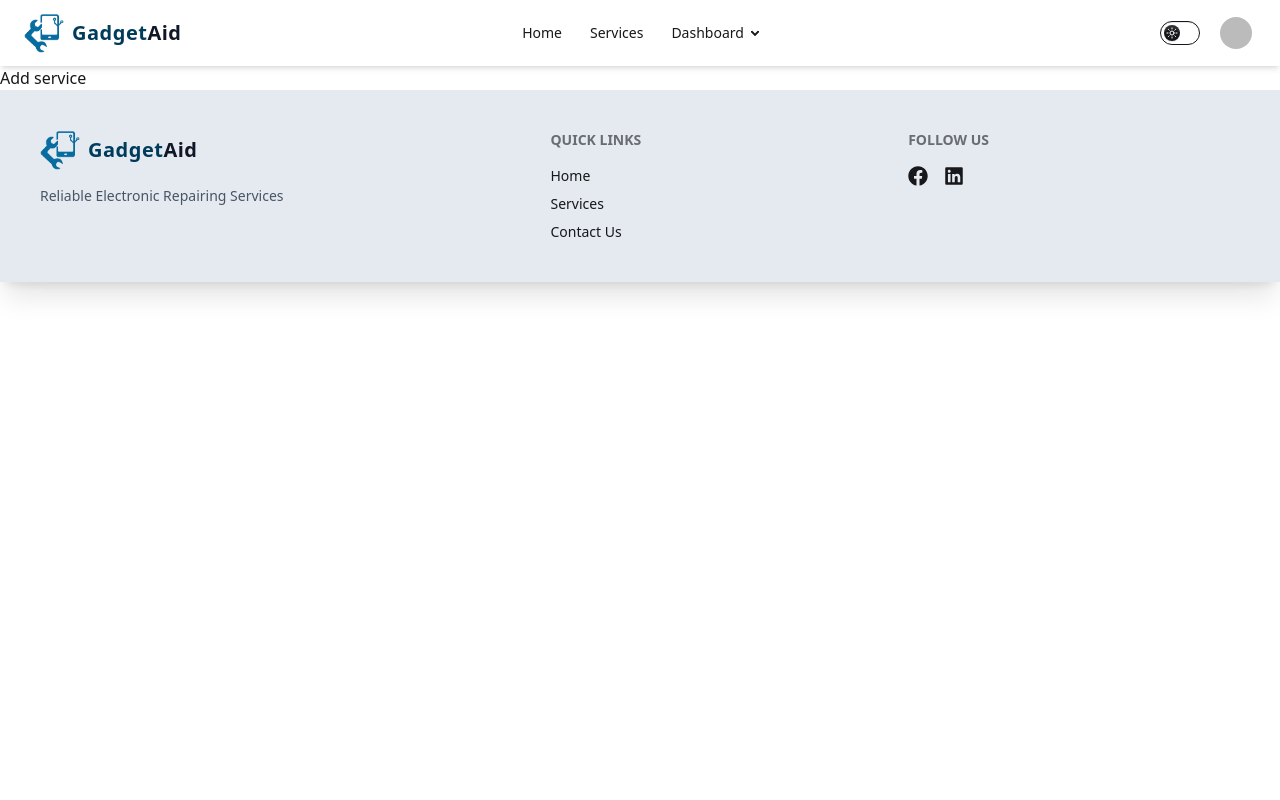
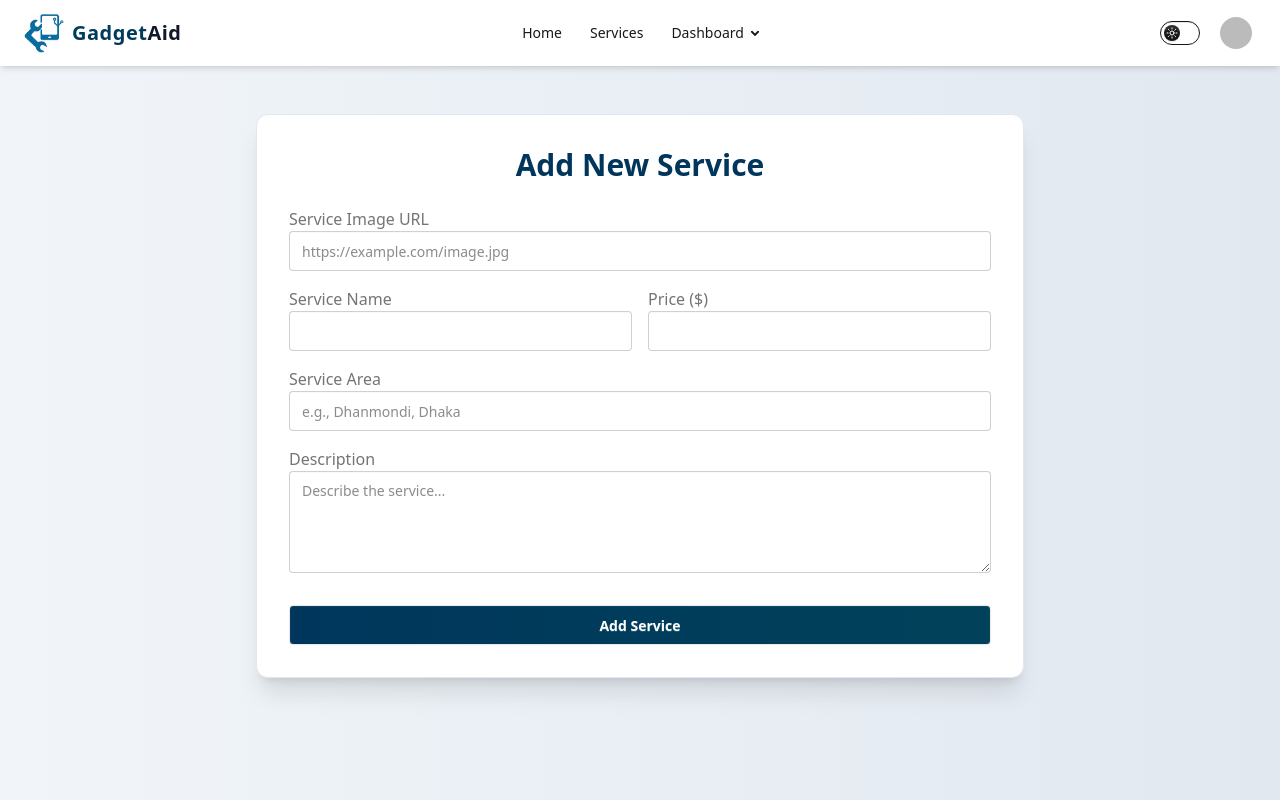
Before and after one commit to zabirarkam27/gadget-aid-client, a React (Vite) app: page /add-service in a window 1280 px wide. Shown: the top 800 px of the page. Built offline with nearby package versions, Linux system fonts and the light colour scheme; no server answers; sample sign-in values are in the browser's storage.

Commit message:
added addService

```diff
--- a/src/pages/AddService.jsx
+++ b/src/pages/AddService.jsx
@@ -1,15 +1,152 @@
-
-import { Helmet } from 'react-helmet-async';
+import { useContext, useState } from "react";
+import { AuthContext } from "../provider/AuthProvider";
+import { Helmet } from "react-helmet-async";
+import { toast, ToastContainer } from "react-toastify";
+import "react-toastify/dist/ReactToastify.css";
 
 const AddService = () => {
-    return (
-      <>
-        <Helmet>
-          <title>AddService || GadgetAid</title>
-        </Helmet>
-        Add service
-      </>
-    );
+  const { user } = useContext(AuthContext);
+  const [loading, setLoading] = useState(false);
+
+  const handleAddService = async (e) => {
+    e.preventDefault();
+    setLoading(true);
+
+    const form = e.target;
+    const image = form.image.value;
+    const name = form.name.value;
+    const price = form.price.value;
+    const area = form.area.value;
+    const description = form.description.value;
+
+    const newService = {
+      image,
+      name,
+      price,
+      area,
+      description,
+      providerName: user.displayName,
+      providerEmail: user.email,
+      providerPhoto: user.photoURL,
+      createdAt: new Date(),
+    };
+
+    try {
+      const res = await fetch("http://localhost:5000/services", {
+        method: "POST",
+        headers: {
+          "Content-Type": "application/json",
+        },
+        body: JSON.stringify(newService),
+      });
+
+      const data = await res.json();
+      if (data.insertedId) {
+        toast.success("Service added successfully!");
+        form.reset();
+      } else {
+        toast.error("Failed to add service. Try again.");
+      }
+    } catch (error) {
+      console.error("Error adding service:", error);
+      toast.error("Something went wrong.");
+    } finally {
+      setLoading(false);
+    }
+  };
+
+  return (
+    <div className="min-h-screen bg-gradient-to-r from-slate-100 to-slate-200 px-4 py-12">
+      <Helmet>
+        <title>Add Service | GadgetAid</title>
+      </Helmet>
+
+      <div className="max-w-3xl mx-auto bg-white rounded-xl shadow-xl p-8 border border-slate-200">
+        <h2 className="text-3xl font-bold text-center mb-6 text-[#00365c]">
+          Add New Service
+        </h2>
+
+        <form onSubmit={handleAddService} className="space-y-4">
+          <div>
+            <label className="label">
+              <span className="label-text">Service Image URL</span>
+            </label>
+            <input
+              type="url"
+              name="image"
+              required
+              className="input input-bordered w-full"
+              placeholder="https://example.com/image.jpg"
+            />
+          </div>
+
+          <div className="grid sm:grid-cols-2 gap-4">
+            <div>
+              <label className="label">
+                <span className="label-text">Service Name</span>
+              </label>
+              <input
+                type="text"
+                name="name"
+                required
+                className="input input-bordered w-full"
+              />
+            </div>
+
+            <div>
+              <label className="label">
+                <span className="label-text">Price ($)</span>
+              </label>
+              <input
+                type="number"
+                name="price"
+                required
+                className="input input-bordered w-full"
+                min={0}
+              />
+            </div>
+          </div>
+
+          <div>
+            <label className="label">
+              <span className="label-text">Service Area</span>
+            </label>
+            <input
+              type="text"
+              name="area"
+              required
+              className="input input-bordered w-full"
+              placeholder="e.g., Dhanmondi, Dhaka"
+            />
+          </div>
+
+          <div>
+            <label className="label">
+              <span className="label-text">Description</span>
+            </label>
+            <textarea
+              name="description"
+              required
+              rows="4"
+              className="textarea textarea-bordered w-full"
+              placeholder="Describe the service..."
+            ></textarea>
+          </div>
+
+          <button
+            type="submit"
+            disabled={loading}
+            className="btn bg-gradient-to-r from-[#00365c] to-[#01425a] text-white w-full mt-4 hover:from-[#01425a] hover:to-[#00365c]"
+          >
+            {loading ? "Adding..." : "Add Service"}
+          </button>
+        </form>
+      </div>
+
+      {/* Toast Container */}
+      <ToastContainer position="top-right" autoClose={3000} />
+    </div>
+  );
 };
 
 export default AddService;
```
